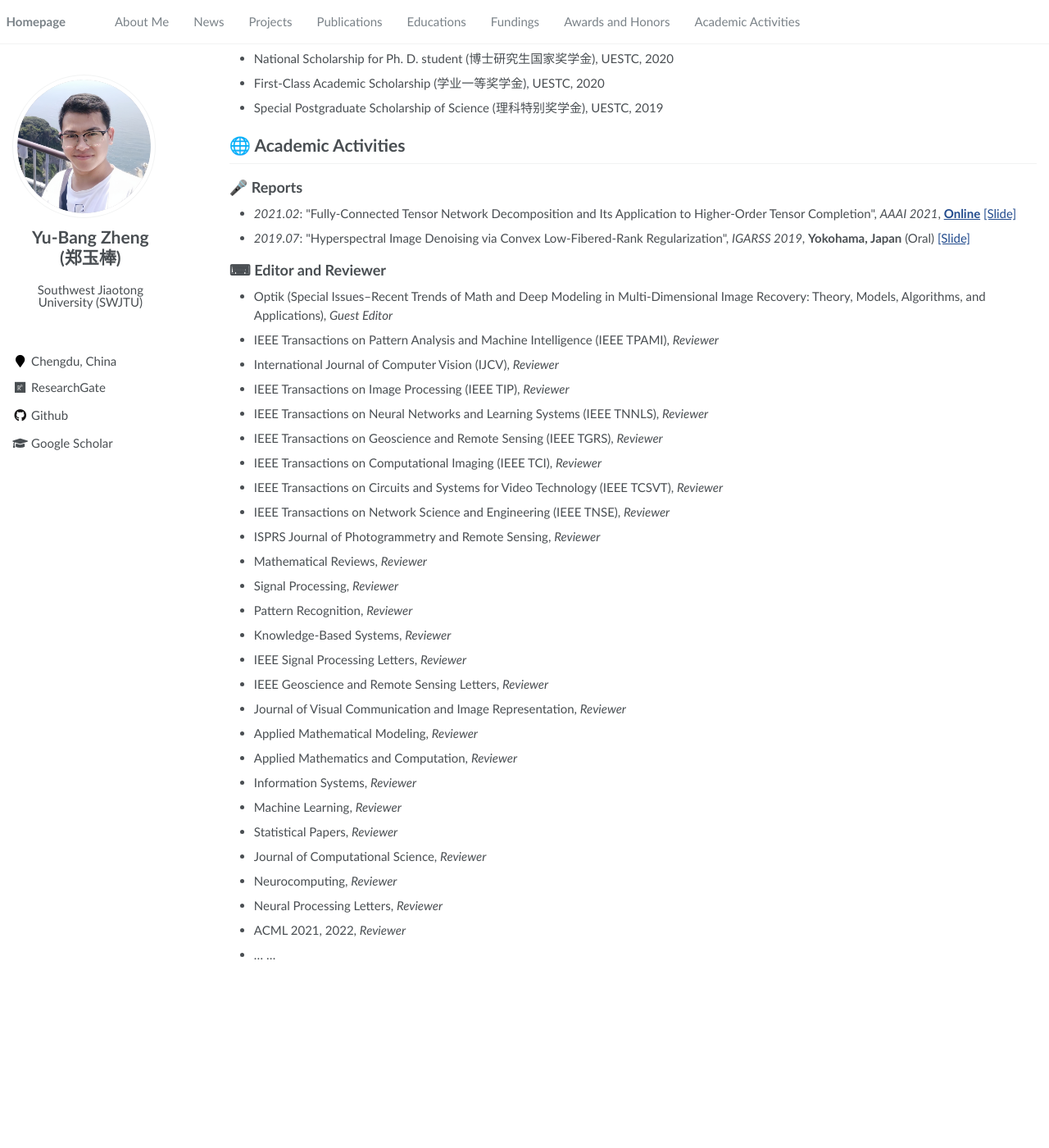
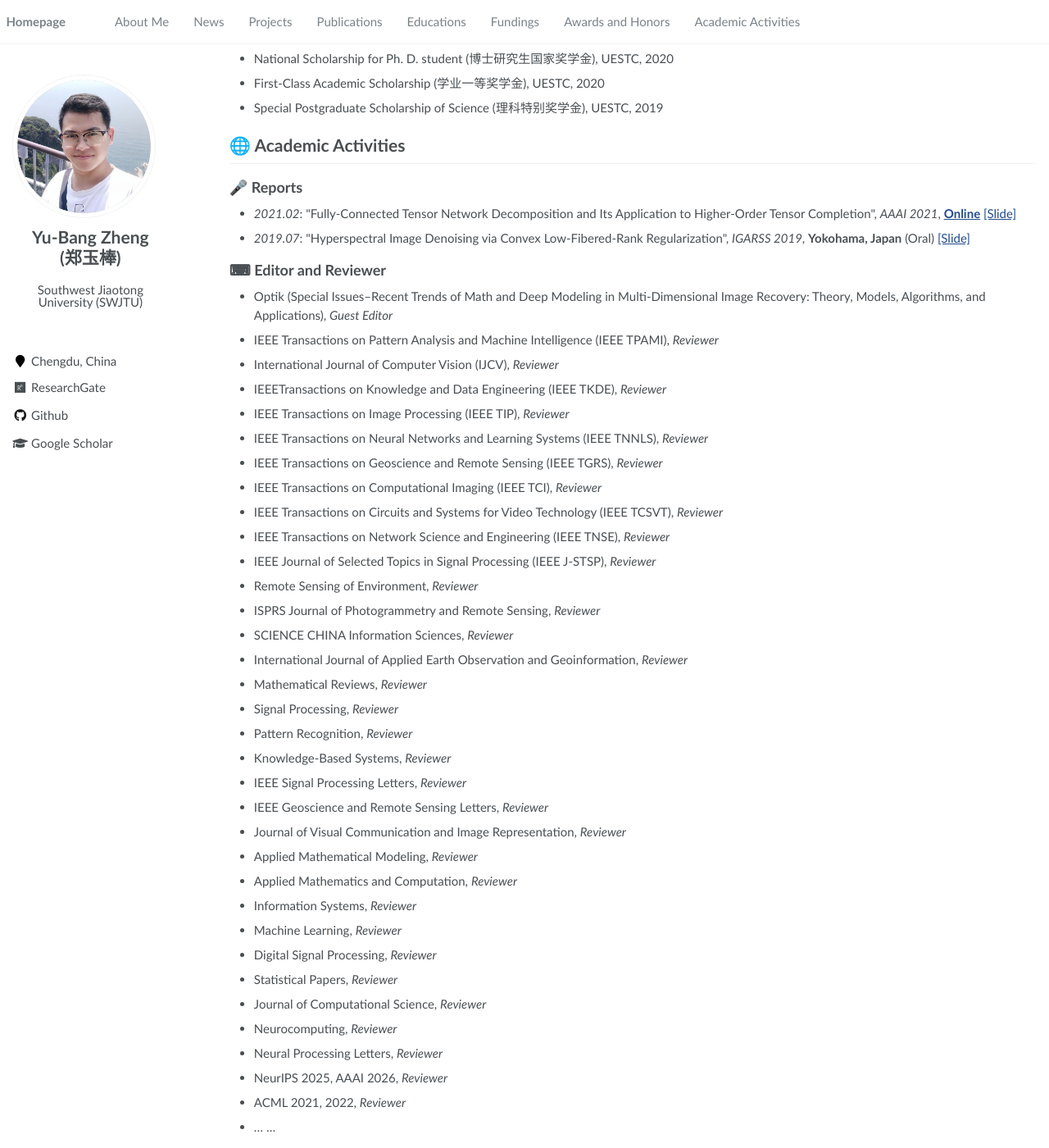
Before and after one commit to YuBangZheng/yubangzheng.github.io, a Jekyll site: the page built from pages/about.md, in a window 1280 px wide and 1400 px high, scrolled down 3923 px. Shown: the whole window at 82% size. Built offline with Jekyll 4.4.1, drawn with Linux system fonts in a browser that asks for light colours; a script that is not in the unit is left out; before the commit the page ends 5113 px from its top, so only the background shows below that.

Commit message:
Update about.md

```diff
--- a/pages/about.md
+++ b/pages/about.md
@@ -204,13 +204,18 @@ My current interests include high-dimensional image processing, machine learning
 -  Optik (Special Issues--Recent Trends of Math and Deep Modeling in Multi-Dimensional Image Recovery: Theory, Models, Algorithms, and Applications), _Guest Editor_
 -  IEEE Transactions on Pattern Analysis and Machine Intelligence (IEEE TPAMI), _Reviewer_
 -  International Journal of Computer Vision (IJCV), _Reviewer_
+-  IEEETransactions on Knowledge and Data Engineering (IEEE TKDE), _Reviewer_
 -  IEEE Transactions on Image Processing (IEEE TIP), _Reviewer_
 -  IEEE Transactions on Neural Networks and Learning Systems (IEEE TNNLS), _Reviewer_
 -  IEEE Transactions on Geoscience and Remote Sensing (IEEE TGRS), _Reviewer_
 -  IEEE Transactions on Computational Imaging (IEEE TCI), _Reviewer_
 -  IEEE Transactions on Circuits and Systems for Video Technology (IEEE TCSVT), _Reviewer_
 -  IEEE Transactions on Network Science and Engineering (IEEE TNSE), _Reviewer_
+-  IEEE Journal of Selected Topics in Signal Processing (IEEE J-STSP), _Reviewer_
+-  Remote Sensing of Environment, _Reviewer_
 -  ISPRS Journal of Photogrammetry and Remote Sensing, _Reviewer_
+-  SCIENCE CHINA Information Sciences, _Reviewer_
+-  International Journal of Applied Earth Observation and Geoinformation, _Reviewer_
 -  Mathematical Reviews, _Reviewer_
 -  Signal Processing, _Reviewer_
 -  Pattern Recognition, _Reviewer_
@@ -222,10 +227,12 @@ My current interests include high-dimensional image processing, machine learning
 -  Applied Mathematics and Computation, _Reviewer_
 -  Information Systems, _Reviewer_
 -  Machine Learning, _Reviewer_
+-  Digital Signal Processing, _Reviewer_
 -  Statistical Papers, _Reviewer_
 -  Journal of Computational Science, _Reviewer_
 -  Neurocomputing, _Reviewer_
 -  Neural Processing Letters, _Reviewer_
+-  NeurIPS 2025, AAAI 2026, _Reviewer_
 -  ACML 2021, 2022, _Reviewer_
 -  ... ...
 
```
